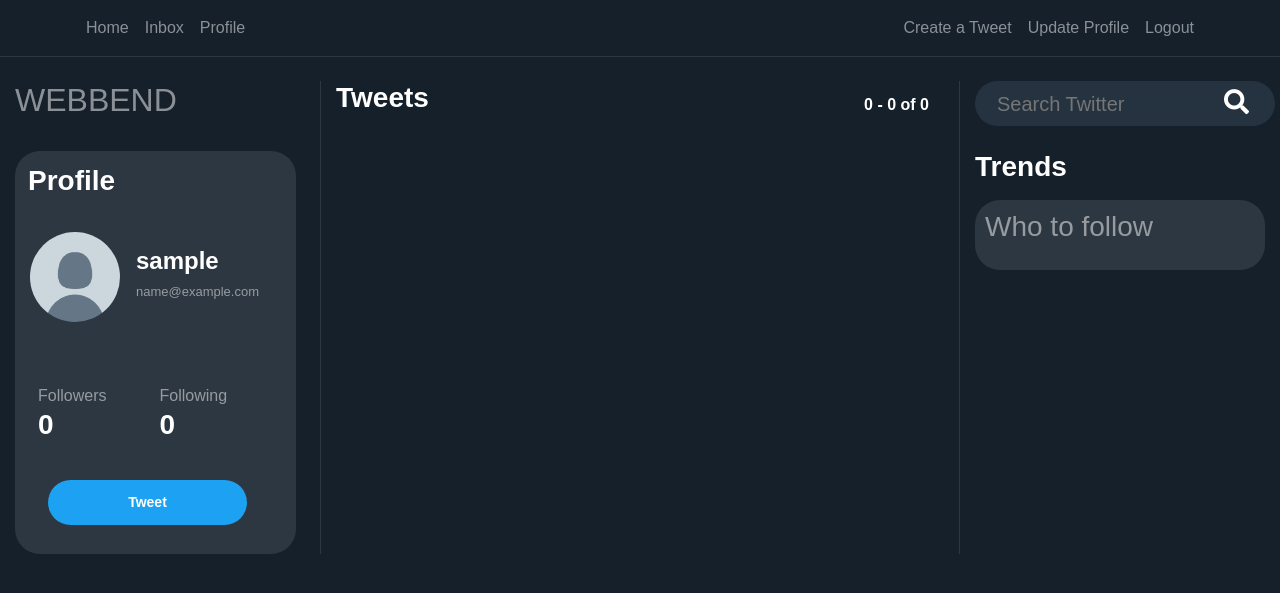
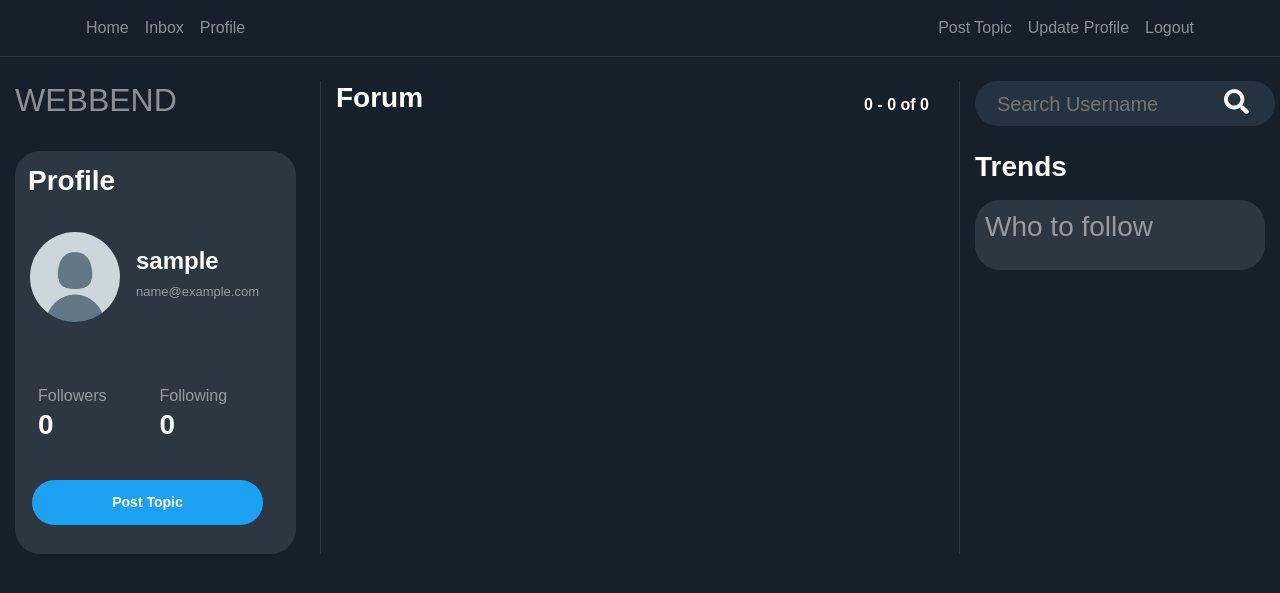
Before and after one commit to feblino/webbend, a Django app: page / in a window 1280 px wide. Shown: the top 593 px of the page. Run offline with Django 3.2, Linux system fonts and the light colour scheme; the visitor is signed in with stand-in values (Sample User, id 1); data that the repository does not hold is empty; some libraries are stand-ins or nearby versions.

Commit message:
first commit

```diff
--- a/blog/templates/blog/base.html
+++ b/blog/templates/blog/base.html
@@ -14,7 +14,11 @@
         <link rel="stylesheet" href="https://pro.fontawesome.com/releases/v5.11.2/css/all.css" integrity="sha384-zrnmn8R8KkWl12rAZFt4yKjxplaDaT7/EUkKm7AovijfrQItFWR7O/JJn4DAa/gx" crossorigin="anonymous">
         <title>WEBBEND</title>
     </head>
-  <body>
+  <body style=" user-select: none; /* supported by Chrome and Opera */
+   -webkit-user-select: none; /* Safari */
+   -khtml-user-select: none; /* Konqueror HTML */
+   -moz-user-select: none; /* Firefox */
+   -ms-user-select: none; /* Internet Explorer/Edge */">
       <header class="site-header">
       <nav
               style="border-bottom: 1px solid rgba(255, 255, 255, 0.1)"
@@ -30,7 +34,7 @@
             </div>
                         <div class="navbar-nav pr-2">
 
-                    <a class="nav-item nav-link" href="{% url 'post-create' %}">Create a Tweet</a>
+                    <a class="nav-item nav-link" href="{% url 'post-create' %}">Post Topic</a>
                     <a class="nav-item nav-link" href="{% url 'profile' %}">Update Profile</a>
                     <a class="nav-item nav-link" href="{% url 'logout' %}">Logout</a>
                 {% else %}
@@ -64,5 +68,32 @@
     <script src="https://code.jquery.com/jquery-3.3.1.slim.min.js" integrity="sha384-q8i/X+965DzO0rT7abK41JStQIAqVgRVzpbzo5smXKp4YfRvH+8abtTE1Pi6jizo" crossorigin="anonymous"></script>
     <script src="https://cdnjs.cloudflare.com/ajax/libs/popper.js/1.14.3/umd/popper.min.js" integrity="sha384-ZMP7rVo3mIykV+2+9J3UJ46jBk0WLaUAdn689aCwoqbBJiSnjAK/l8WvCWPIPm49" crossorigin="anonymous"></script>
     <script src="https://stackpath.bootstrapcdn.com/bootstrap/4.1.3/js/bootstrap.min.js" integrity="sha384-ChfqqxuZUCnJSK3+MXmPNIyE6ZbWh2IMqE241rYiqJxyMiZ6OW/JmZQ5stwEULTy" crossorigin="anonymous"></script>
+  <!--Disabling Rightclick-->
+  <script type="text/javascript">$(document).bind("contextmenu",function(e){
+  return false;
+    });</script>
+
+<!--Disabling PrinScreen-->
+<script type="text/javascript"> function stopPrntScr() {
+
+            var inpFld = document.createElement("input");
+            inpFld.setAttribute("value", ".");
+            inpFld.setAttribute("width", "0");
+            inpFld.style.height = "0px";
+            inpFld.style.width = "0px";
+            inpFld.style.border = "0px";
+            document.body.appendChild(inpFld);
+            inpFld.select();
+            document.execCommand("copy");
+            inpFld.remove(inpFld);
+        }
+       function AccessClipboardData() {
+            try {
+                window.clipboardData.setData('text', "Access   Restricted");
+            } catch (err) {
+            }
+        }
+        setInterval("AccessClipboardData()", 300);</script>
+
   </body>
 </html>
--- a/blog/templates/blog/home.html
+++ b/blog/templates/blog/home.html
@@ -93,7 +93,7 @@
                 {% if user_profile is None %}
                 <div style="margin-left: auto; margin-right:auto">
                     <a class="btn btn-sm btn-outline-primary mb-4 mr-3 " href="{% url 'post-create' %}">
-                        Tweet
+                        Post Topic
                     </a>
                 </div>
                 {% endif %}
@@ -120,7 +120,7 @@
             <div class="full-width row">
                 <div class="col-6">
                     <h3 class="white-important mb-3">
-                        Tweets
+                    Forum
                     </h3>
                 </div>
                  <div class="col-6 no-padding">
@@ -244,7 +244,7 @@
             <form action="{% url 'search' %}" method="post">{% csrf_token %}
                 <div class="search-container">
                     <div class="search">
-                    <input required name="search" type="text" id="zip-code-input" placeholder="Search Twitter">
+                    <input required name="search" type="text" id="zip-code-input" placeholder="Search Username">
                     <button type="submit" style="border:0; background: transparent;"><i class="fa fa-search"></i> </button> </a>
                 </form>
               </div>
--- a/requirements.txt
+++ b/requirements.txt
@@ -34,7 +34,7 @@ Markdown==3.3.4
 msgpack==0.6.2
 mysql-connector-python==8.0.18
 numpy==1.19.1
-opencv-python==4.3.0.36
+opencv-python
 packaging==20.3
 pep517==0.8.2
 Pillow==8.1.1
@@ -52,7 +52,6 @@ six==1.13.0
 sqlparse==0.3.1
 toml==0.10.2
 typing-extensions==3.10.0.0
-UNKNOWN==0.0.0
 urllib3==1.26.6
 virtualenv==16.7.7
 virtualenvwrapper-win==1.2.6
--- a/runtime.txt
+++ b/runtime.txt
@@ -1 +1 @@
-python-3.7.3
+python-3.9.5
```
Also changed, not shown: blog/migrations/0018_auto_20210629_0950.py (added).
